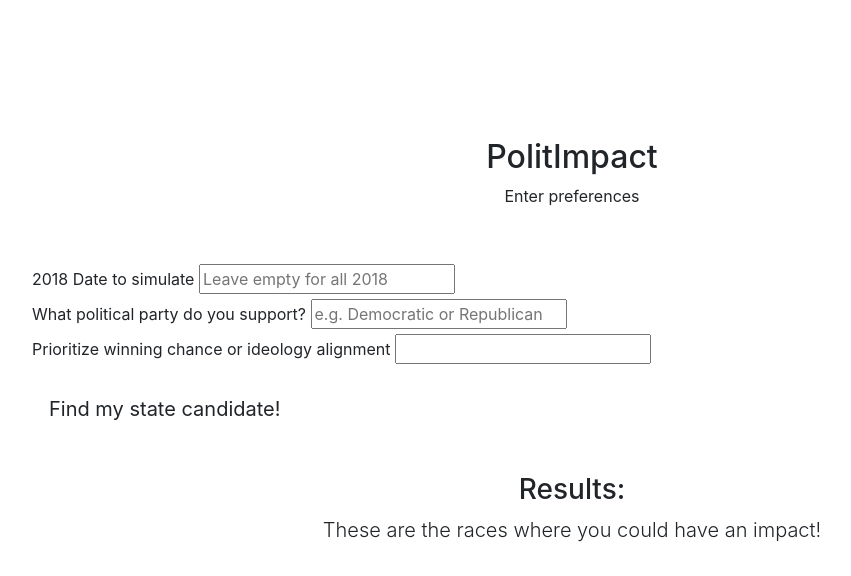
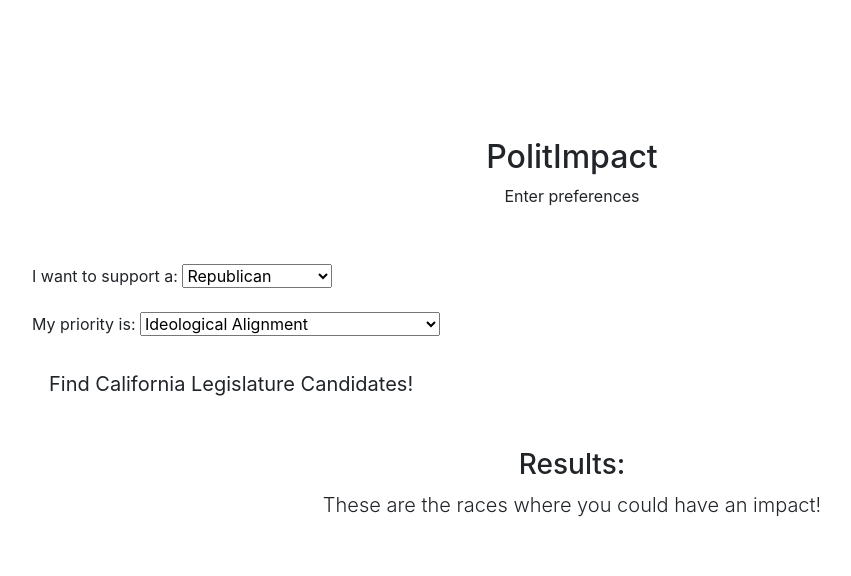
Before and after one commit to KavehShoorideh/GrassrootsDonor, a Flask app: template politimpact/flaskserver/templates/output.html in a window 1280 px wide. Shown: the top 576 px of the page, without its empty margins (68-919 px from the left). Run offline with Flask 2, Linux system fonts and the light colour scheme; the template is opened without the code that fills it, so the values that code supplies are empty; parts of the project's set-up code (start-up, migrations or seed data) failed here and were passed over; some libraries are stand-ins or nearby versions.

Commit message:
input page fixed. need to fix passing results to views.py

```diff
--- a/politimpact/flaskserver/templates/output.html
+++ b/politimpact/flaskserver/templates/output.html
@@ -29,25 +29,27 @@
     </div>
 
     <div class = "container">
-
         <form  action="/output" method="GET">
             <div class="form-group">
-                <label for="user_today">2018 Date to simulate</label>
-                <input type="text" id="user_today" name="user_today" placeholder="Leave empty for all 2018">
-                <br>
-                <label for="user_party">What political party do you support?</label>
-                <input type="text" id="user_party" name="user_party" placeholder="e.g. Democratic or Republican">
-                <br>
-                <label for="user_priority">Prioritize winning chance or ideology alignment </label>
-                <input type="text" id="user_priority" name="user_priority">
-                <br>
-            </div>
-
-            <div>
-                <button type="submit" class="btn btn-default btn-lg">Find my state candidate!</button>
-            </div>
-
-        </form>
+          <label for="user_party">I want to support a:</label>
+          <select id="user_party", name='user_party' style="width: 150px;">
+              <option value='republican'>  Republican </option>
+<!--              <option value='ne_republican'> Non-Establishment Republican</option>-->
+              <option value='democrat'>  Democrat </option>
+<!--              <option value='ne_democratic'> Non-Establishment Democrat</option>-->
+            </select>
+        </div>
+            <div class="form-group">
+          <label for="user_priority">My priority is:</label>
+          <select id='user_priority', name='user_priority' style="width: 300px;">
+                <option value='ideology'>  Ideological Alignment </option>
+                <option value='winning'> Likelihood of Winning</option>
+            </select>
+        </div>
+        <div>
+          <button type="submit" class="btn btn-default btn-lg">Find California Legislature Candidates!</button>
+        </div>
+      </form>
     </div>
 
     <script src="https://code.jquery.com/jquery-1.10.2.min.js"></script>
```
Also changed, not shown: politimpact/flaskserver/templates/input.html (+9 -15 lines).
